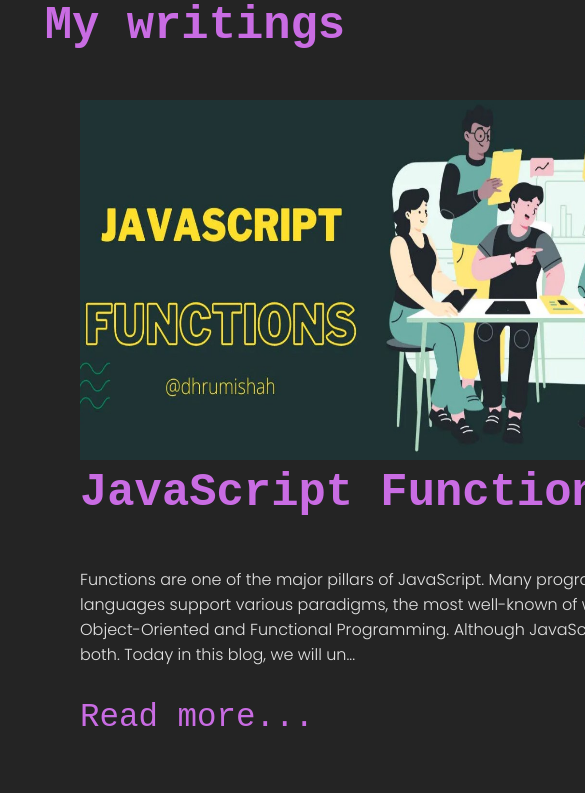
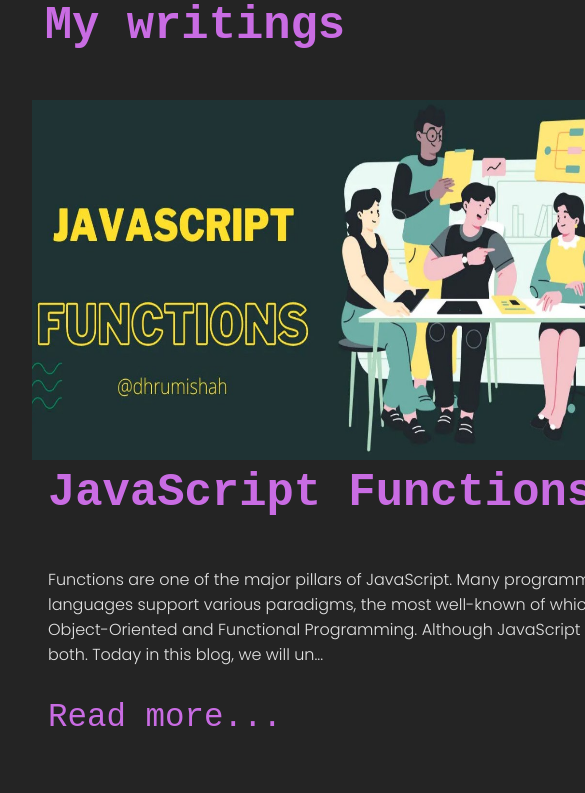
Before and after one commit to dhrumishah/My-portfolio, a React (Vite) app: page /Blog in a window 390 px wide. Shown: the top 793 px of the page, 585 px wide, since content can reach past the window. Built offline with nearby package versions, Linux system fonts and the light colour scheme; a web font is replaced by a local one.

Commit message:
media queuries added to blog page

```diff
--- a/src/App.css
+++ b/src/App.css
@@ -425,9 +425,12 @@ li:hover {
     flex-direction: column;
     margin-bottom: 3rem;
   }
-
+  .blog--image {
+    margin-left: 2rem;
+    margin-right: 2rem;
+  }
   .blog--writing {
-    margin-left: 5rem;
+    margin-left: 3rem;
     margin-bottom: 5rem;
     height: 200px;
     width: 600px;
```
